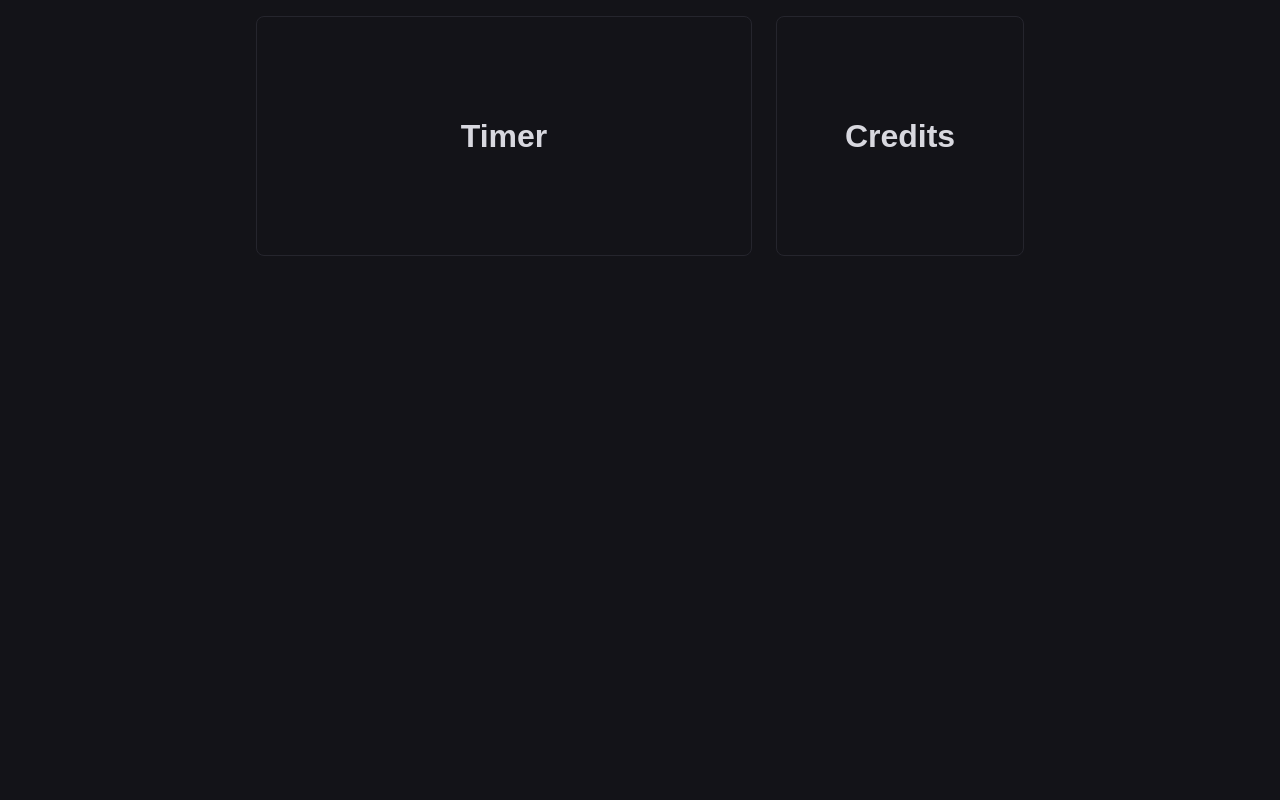
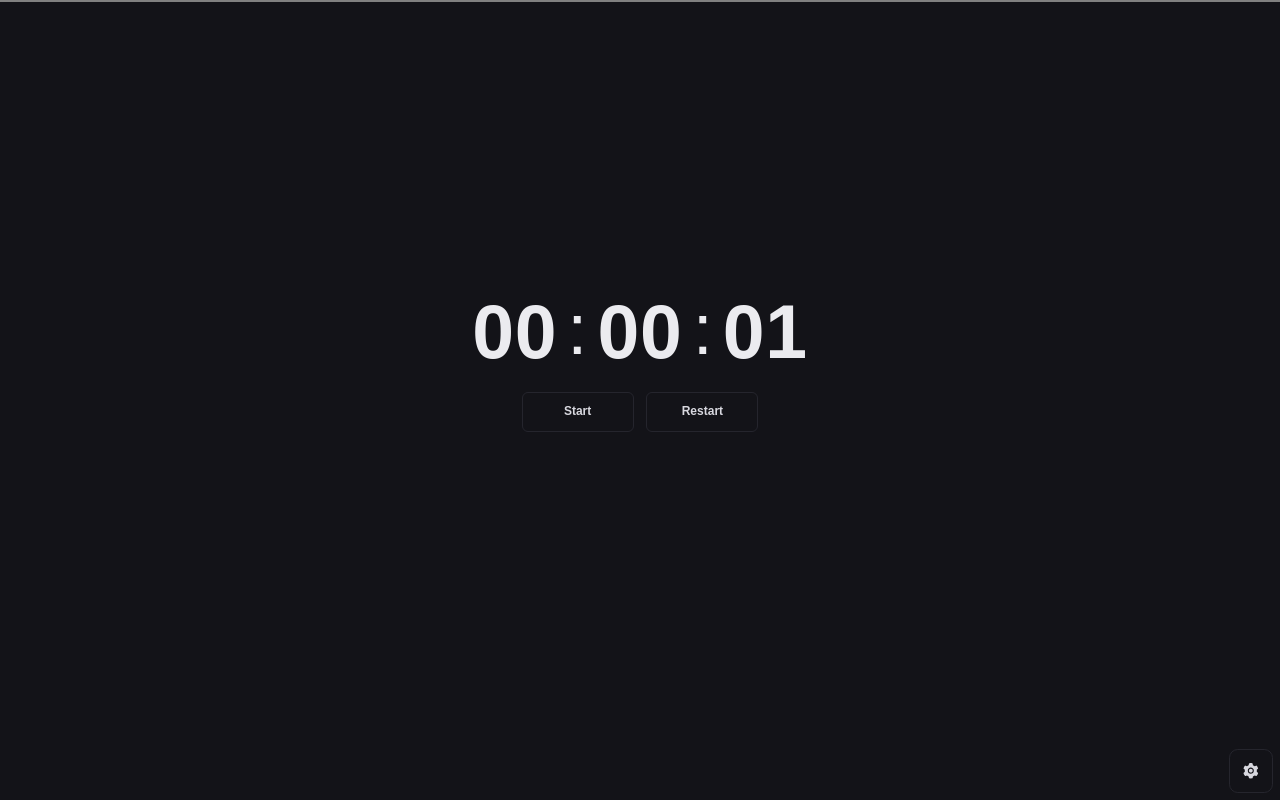
Before and after one commit to Jes015/Time-Manager, a React (Vite) app: page / in a window 1280 px wide. Built offline with nearby package versions, Linux system fonts and the light colour scheme; a web font is replaced by a local one.

Commit message:
chore(index-page): remove index page

```diff
--- a/src/App.css
+++ b/src/App.css
@@ -27,7 +27,8 @@ body {
 }
 
 a{
-  color: var(--primary-text-color)
+  color: var(--primary-text-color);
+  text-decoration: none;
 }
 
 button {
--- a/src/Routing.jsx
+++ b/src/Routing.jsx
@@ -2,14 +2,13 @@
 import { BrowserRouter as DefaultRouter, Route, Routes } from 'react-router-dom'
 
 // Custom components
-import { Timer, Credits, Index } from './pages'
+import { Timer, Credits } from './pages'
 
 export default function Routing () {
   return (
     <DefaultRouter>
       <Routes>
-        <Route path='/' element={<Index />} />
-        <Route path='/timer' element={<Timer />} />
+        <Route path='/' element={<Timer />} />
         <Route path='/credits' element={<Credits />} />
         <Route path='*' element={<h1>404 Not found</h1>} />
       </Routes>
--- a/src/components/inputButton.jsx
+++ b/src/components/inputButton.jsx
@@ -35,7 +35,7 @@ export default function InputModal ({ id, setData, label, placeholder }) {
         <input className={styles.inputButton__input} id={id} placeholder={placeholder} value={value} onChange={handleChange} />
         <button className={styles.inputButton__button} onClick={handleClick}><AiOutlineSend /></button>
       </div>
-      <span className={styles.inputButton__descriptionError}>{info.message}</span>
+      <span className={styles[info.status === 'danger' ? 'inputButton__descriptionError' : 'inputButton__descriptionSucces']}>{info.message}</span>
     </div>
   )
 }
--- a/src/components/inputButton.module.css
+++ b/src/components/inputButton.module.css
@@ -20,9 +20,16 @@
     font-size: 1em;
 }
 
+.inputButton__descriptionSucces, .inputButton__descriptionError {
+    margin: 0.2em;
+    height: 1em;
+    font-size: 0.7em;
+}
 .inputButton__descriptionError {
-    margin: 0.2em;
-    font-size: 0.7em;
+    color: rgb(214, 94, 94);
+}
+.inputButton__descriptionSucces {
+    color: rgb(77, 165, 77);
 }
 
 .inputButton__label {
--- a/src/components/modal.jsx
+++ b/src/components/modal.jsx
@@ -1,5 +1,8 @@
 // Icons
 import { IoCloseSharp, IoLogoGithub } from 'react-icons/io5'
+
+// React router
+import { Link } from 'react-router-dom'
 
 // Custom components
 import { Backdrop } from '.'
@@ -21,6 +24,7 @@ export default function Modal ({ title, modalOpen, handleModal, children }) {
               {children}
             </main>
             <footer className={styles.modal__footer}>
+              <Link className={styles.modal__footerLink} to='/credits'>Credits</Link>
               <a href='https://github.com/Jes015/Time-Manager' target='_blank' rel='noreferrer'><IoLogoGithub /></a>
             </footer>
           </div>
--- a/src/components/modal.module.css
+++ b/src/components/modal.module.css
@@ -41,9 +41,14 @@
 
 .modal__footer {
     display: flex;
-    justify-content: center;
+    justify-content: space-between;
+    align-items: center;
     padding: 0.5em 1.25em;
     border-top: 0.0625em solid rgba( 143 143 163 / 0.24);
+}
+
+.modal__footerLink {
+    font-size: 0.7em;
 }
 
 .modal__title {
--- a/src/hooks/useTimer.js
+++ b/src/hooks/useTimer.js
@@ -26,7 +26,6 @@ export default function useTimer (defaultTime, defaultTimerRingtone, defaultTime
         setStart(false)
         alarmTone.current.play()
       }
-
       return operation
     })
   }
--- a/src/pages/Index/index.jsx
+++ /dev/null
@@ -1,15 +0,0 @@
-import { Link } from 'react-router-dom'
-import styles from './index.module.css'
-
-export default function Index () {
-  return (
-    <div className={styles.wrap}>
-      <main style={{ height: '100%' }}>
-        <section className={styles.mainSection}>
-          <Link className={styles.link} to='/timer'>Timer</Link>
-          <Link className={styles.link} to='/credits'>Credits</Link>
-        </section>
-      </main>
-    </div>
-  )
-}
--- a/src/pages/Index/index.module.css
+++ /dev/null
@@ -1,37 +0,0 @@
-.wrap {
-    width: 60%;
-    margin: auto;
-    margin: 1em auto;
-    height: calc(100vh - 2em);
-}
-
-.mainSection {
-    display: grid;
-    grid-template-columns: 2fr 1fr;
-    grid-template-rows: 1fr 1fr 1fr;
-    gap: 1.5em;
-    height: 100%;
-}
-
-.link {
-    color: var(--secondary-text-color);
-    cursor: pointer;
-    padding: 0.25em 1em;
-    font-size: 2em;
-    font-weight: 600;
-    display: flex;
-    justify-content: center;
-    align-items: center;
-    text-decoration: none;
-    background-color: transparent;
-    border: 0.0625rem solid var(--primary-border-color);
-    min-height: 2.5em;
-    border-radius: 0.5rem;
-    padding: 0.25em 0.75em;
-}
-
-.link:hover {
-    color: var(--terceary-text-color);
-    background-color: var(--primary-border-color);
-    border-color: var(--secondary-border-color);
-}
--- a/src/pages/index.js
+++ b/src/pages/index.js
@@ -1,3 +1,2 @@
 export { default as Timer } from './Timer/timer'
 export { default as Credits } from './Credits/credits'
-export { default as Index } from './Index/index'
```
